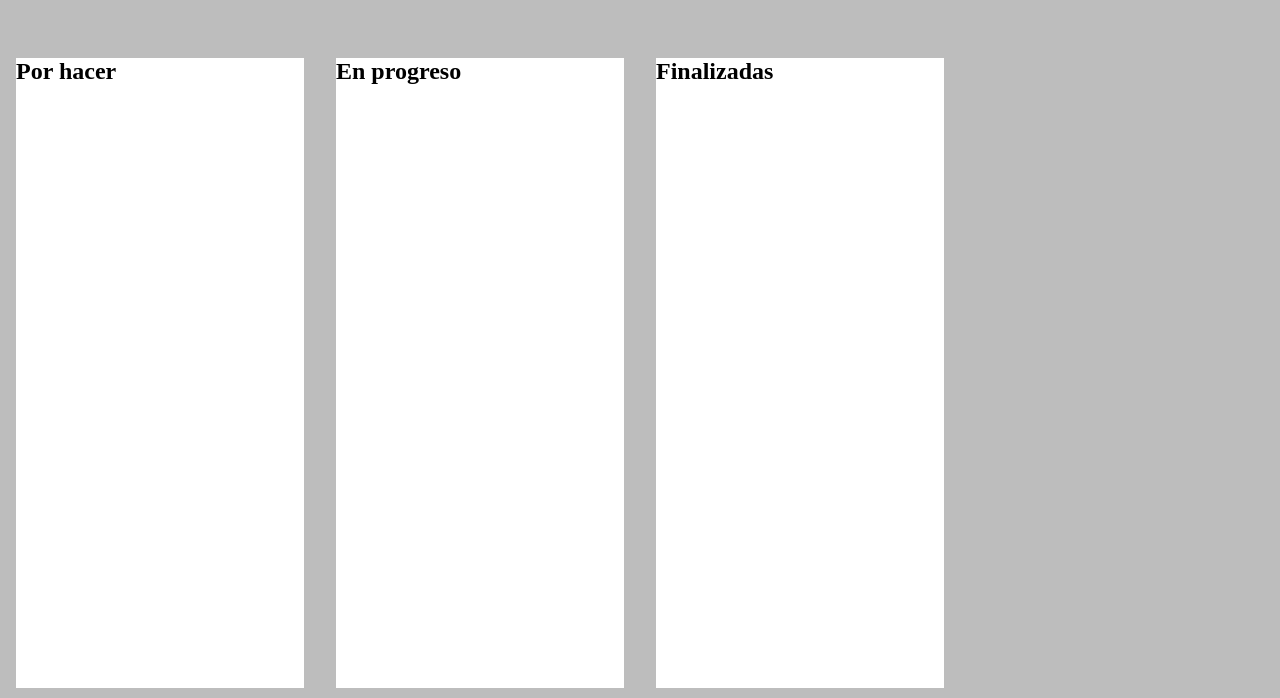
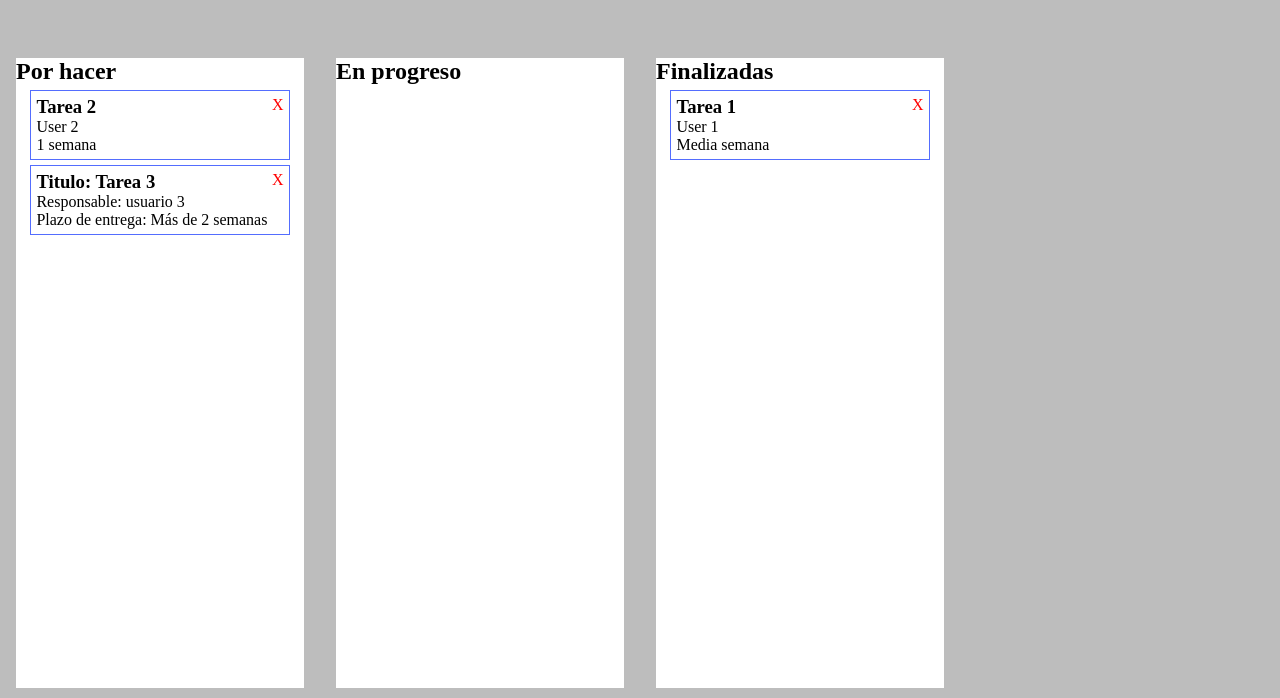
Before and after one commit to GilbertArdila/M3U2TrelloApp-GilbertArdila, a website with bundled scripts: page src/index.html in a window 1280 px wide. Shown: the part 102-800 px from the top of the page. Built offline with nearby package versions, Linux system fonts and the light colour scheme; data requests are answered from the project's data file.

Commit message:
logramos mostrar las tareas al cargar la página y borrar las tareas al hacer click

```diff
--- a/db.json
+++ b/db.json
@@ -2,17 +2,24 @@
   "taskes": [
     {
       "title": "Tarea 1",
-      "User": "User1",
-      "Date": "1/2 week",
+      "User": "User 1",
+      "Date": "Media semana",
       "board": "done",
       "id": 1
     },
     {
       "id": 2,
       "title": "Tarea 2",
-      "User": "User2",
-      "Date": "1 week",
+      "User": "User 2",
+      "Date": "1 semana",
       "board": "to-do"
+    },
+    {
+      "title": "Titulo: Tarea 3",
+      "User": "Responsable: usuario 3",
+      "Date": "Plazo de entrega: Más de 2 semanas",
+      "board": "to-do",
+      "id": 15
     }
   ]
 }
--- a/src/index.html
+++ b/src/index.html
@@ -37,17 +37,17 @@
 
        <label for="responsable">Responsable</label>
        <select name="responsable" id="responsable">
-         <option value="usuario1" selected>Usuario 1</option>
-         <option value="usuario2">Usuario 2</option>
-         <option value="usuario3">Usuario 3</option>
+         <option value="usuario 1" selected>Usuario 1</option>
+         <option value="usuario 2">Usuario 2</option>
+         <option value="usuario 3">Usuario 3</option>
        </select>
 
     <label for="plazo">Plazo de Entrega</label>
     <select name="plazo" id="plazo">
-        <option value="1week" selected>1 Semana</option>
-        <option value="2 weeks">2 Semanas</option>
-        <option value="0.5 week">1/2 Semana</option>
-        <option value="more">Más de 2 semanas</option>
+        <option value="1 semana" selected>1 Semana</option>
+        <option value="2 semanas">2 Semanas</option>
+        <option value="Media semana">1/2 Semana</option>
+        <option value="Más de 2 semanas">Más de 2 semanas</option>
     </select>
 
        <button class="taskBoard-form__button danger button cancel">Cancelar</button>
--- a/src/index.js
+++ b/src/index.js
@@ -1,9 +1,10 @@
 import newTask from './utils/newTask.js';
-import gettingData from './utils/gettiingData.js';
+import {service} from './utils/gettiingData.js';
 import BASE_FAKE_API from './utils/personal.js';
+import createTaskContainer from './utils/createTaskContainer.js';
 
 newTask();
-gettingData(BASE_FAKE_API);
+
 
 //code to use sortable
 new Sortable(left,{
@@ -26,3 +27,48 @@ new Sortable(right,{
     ghostClass:'gost',
     chosenClass:'choosen'
 })
+
+
+window.onload = () => {
+    //calling gettingData and showing each task on DDBB
+    const getData = async () => {
+        try {
+            const data = await service.gettingData(BASE_FAKE_API)
+            const taskes = data.data;
+            taskes.forEach((task) => {
+                //calling createTaskContainer
+                const div = createTaskContainer({
+                    tituloTask: task.title,
+                    responsableTask: task.User,
+                    plazoTask: task.Date,
+                    id:task.id
+
+                })
+                //checking the value board in each task
+                if(task.board==='to-do'){
+                    taskBoard_toDo.appendChild(div)
+                }
+                else if(task.board==="doing"){
+                    taskBoard_doing.appendChild(div)
+                }
+                else if(task.board==='done'){
+                    taskBoard_done.appendChild(div)
+                }
+
+            })
+
+
+
+
+        }
+        catch (error) { console.error(error) }
+
+
+
+    }
+
+    getData();
+
+
+
+}
--- a/src/styles/form.css
+++ b/src/styles/form.css
@@ -10,6 +10,7 @@
     align-content: center;
     background-color: var( --background-color);
     border: 1px solid var(--blue-color);
+    z-index: 100;
 
 }
 label,
--- /dev/null
+++ b/src/utils/createTaskContainer.js
@@ -0,0 +1,40 @@
+import { service } from "./gettiingData.js";
+import BASE_FAKE_API from "./personal.js";
+const createTaskContainer=({
+    tituloTask,
+    responsableTask,
+    plazoTask,
+    id
+
+})=>{
+
+
+    const div = document.createElement("div");
+    div.classList.add("task-div")
+
+    const close=document.createElement("span");
+    close.classList.add("task-div__close");
+    close.innerText="X";
+
+    const h3 = document.createElement("h3");
+    h3.innerText = tituloTask;
+
+    const p = document.createElement("p");
+    p.innerText = responsableTask;
+
+    const p2 = document.createElement("p");
+    p2.innerText = plazoTask;
+
+    div.append(close,h3,p,p2);
+
+     //adding listener to close span and delete task
+     close.onclick=()=>{
+
+        service.deletingData(BASE_FAKE_API,id);
+     }
+
+    return div;
+
+}
+
+export default createTaskContainer;
--- a/src/utils/gettiingData.js
+++ b/src/utils/gettiingData.js
@@ -1,7 +1,41 @@
+import BASE_FAKE_API from "./personal.js";
+
+//creating axios object with initial configuration
+const API=axios.create({
+    baseURL:BASE_FAKE_API,
+    Headers: {
+        'Content-Type': 'application/json;charset=utf-8'
+      }
+})
+
 const gettingData=async(url)=>{
-    axios.get(url)
-    .then(data=>console.log(data.data))
-    .catch((error)=>console.log(error))
+    try{
+        const response=await API.get(url)
+         return response;
+     }
+     catch(error){alert(`Ha sucedido un error al tratar obtener las tareas ${error}`)}
+
+
 }
 
-export default gettingData;
+const creatingNewData=async(url,data)=>{
+
+    try{
+       const response=await API.post(url,data)
+       return response;
+    }
+    catch(error){alert(`Ha sucedido un error al tratar de crear la tarea ${error}`)}
+}
+
+const deletingData=async(url,id)=>{
+    try{
+       const response=await API.delete(`${url}/${id}`)
+       return response
+    }
+    catch(error){alert(`Ha sucedido un error al tratar de borrar la tarea ${error}`)}
+}
+export const service={
+    gettingData,
+    creatingNewData,
+    deletingData
+};
--- a/src/utils/newTask.js
+++ b/src/utils/newTask.js
@@ -1,3 +1,7 @@
+import { service } from "./gettiingData.js";
+import BASE_FAKE_API from "./personal.js";
+import createTaskContainer from "./createTaskContainer.js";
+
 function newTask(){
    //showing/hidding  form
    newTask_button.onclick=(e)=>{
@@ -8,40 +12,58 @@ function newTask(){
  //sending form info
  create.onclick=(e)=>{
     e.preventDefault();
-    //obtenemos los datos del formulario
+    //getting the form values
     const tituloTask=`Titulo: ${titulo.value}`;
     const responsableTask=`Responsable: ${responsable.value}`;
     const plazoTask=`Plazo de entrega: ${plazo.value}`;
+    const id=Math.floor(Math.random()*100)
+//creating data object
+    const data={
+      title:tituloTask,
+      User:responsableTask,
+      Date:plazoTask,
+      board:'to-do',
+      id:id
+   }
     //it title is not empty
      if(titulo.value!="" ){
-         //create a div
-         const div = document.createElement("div");
-         div.classList.add("task-div")
+         //calling createTaskContainer
+         createTaskContainer({
+            tituloTask: tituloTask,
+            responsableTask: responsableTask,
+            plazoTask: plazoTask,
+            id:id
 
-         const close=document.createElement("span");
-         close.classList.add("task-div__close");
-         close.innerText="X";
+        })
+         // const div = document.createElement("div");
+         // div.classList.add("task-div")
 
-         const h3 = document.createElement("h3");
-         h3.innerText = tituloTask;
+         // const close=document.createElement("span");
+         // close.classList.add("task-div__close");
+         // close.innerText="X";
 
-         const p = document.createElement("p");
-         p.innerText = responsableTask;
+         // const h3 = document.createElement("h3");
+         // h3.innerText = tituloTask;
 
-         const p2 = document.createElement("p");
-         p2.innerText = plazoTask;
+         // const p = document.createElement("p");
+         // p.innerText = responsableTask;
 
-         div.append(close,h3,p,p2);
+         // const p2 = document.createElement("p");
+         // p2.innerText = plazoTask;
 
-         taskBoard_toDo.appendChild(div);
+         // div.append(close,h3,p,p2);
+
+         //taskBoard_toDo.appendChild(div);
          taskBoard_form.reset();
          taskBoard_form.classList.add("hidden");
 
-         //adding listener to close span
-         close.onclick=()=>{
-            //removing node
-            div.parentNode.removeChild(div);
-         }
+
+
+
+         //calling creatingNewData
+         service. creatingNewData(BASE_FAKE_API,data)
+
+
 
      }
     else{
```
